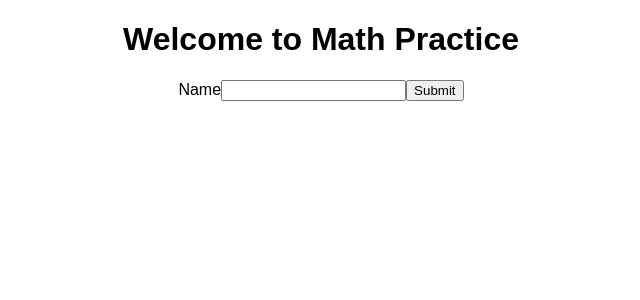
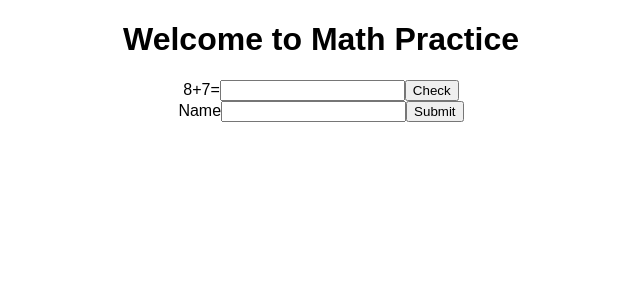
Before and after one commit to cristianagrigoriu/ReactMathPractice, a React (Create React App) app: page / in a window 1280 px wide. Shown: the top 300 px of the page, without its empty margins (319-959 px from the left). Built offline with nearby package versions, Linux system fonts and the light colour scheme.

Commit message:
Start quiz question

```diff
--- a/src/App.js
+++ b/src/App.js
@@ -3,10 +3,17 @@ import "./styles.css";
 import Greeting from "./Greeting";
 import Settings from "./Settings";
 import Quiz from "./Quiz";
+import QuizQuestion from "./QuizQuestion";
 
 export default function App() {
   const [showSettings, setShowSettings] = useState(false);
   const [showQuiz, setShowQuiz] = useState(false);
+
+  const [settings, setSettings] = useState({
+    numberOfOperations: 0,
+    operationsType: ["+", "-"],
+    displayAllAtOnce: false
+  });
 
   function handleShowSettings() {
     setShowSettings(true);
@@ -15,15 +22,16 @@ export default function App() {
   function startQuiz(settings) {
     setShowSettings(false);
     setShowQuiz(true);
-    const { numberOfOperations, operationsType, displayAllAtOnce } = settings;
-    console.log(numberOfOperations);
-    console.log(operationsType);
-    console.log(displayAllAtOnce);
+    setSettings(settings);
+    // console.log(numberOfOperations);
+    // console.log(operationsType);
+    // console.log(displayAllAtOnce);
   }
 
   return (
     <div className="App">
       <h1>Welcome to Math Practice</h1>
+      <QuizQuestion operations={settings.operationsType} />
       <Greeting submitHandler={handleShowSettings} />
       {showSettings ? <Settings onSettingsSelected={startQuiz} /> : null}
       {showQuiz ? <Quiz /> : null}
--- a/src/OperationsTypePicker.js
+++ b/src/OperationsTypePicker.js
@@ -1,12 +1,7 @@
 import React from "react";
 
 export default function OperationsTypePicker({ onChange }) {
-  let typeOfOperations = [
-    "addition",
-    "subtraction",
-    "multiplication",
-    "division"
-  ];
+  let typeOfOperations = ["+", "-", "*", "/"];
 
   function onOperationChosen(options) {
     onChange([...options].filter(x => x.selected).map(x => x.value));
--- /dev/null
+++ b/src/QuizQuestion.js
@@ -0,0 +1,45 @@
+import React, { useState, useEffect } from "react";
+
+export default function QuizQuestion({ operations }) {
+  const [userResult, setUserResult] = useState(0);
+  const [firstNumber, setFirstNumber] = useState(getRandomNumber());
+
+  //useEffect
+  //const firstNumber = useEffect()
+
+  //const firstNumber = getRandomNumber();
+  const secondNumber = getRandomNumber();
+
+  const sign = getRandomOperation();
+  const equalSign = "=";
+
+  function getRandomOperation() {
+    let randomIndex = Math.floor(Math.random() * operations.length);
+    return operations[randomIndex];
+  }
+
+  function getRandomNumber() {
+    return Math.floor(Math.random() * 10);
+  }
+
+  function handleUserResult(value) {
+    setUserResult(value);
+  }
+
+  function checkUserResult() {
+    const realResult = eval(`${firstNumber} ${sign} ${secondNumber}`);
+    console.log(realResult === userResult);
+    return realResult === userResult;
+  }
+
+  return (
+    <div>
+      <span>{firstNumber}</span>
+      <span>{sign}</span>
+      <span>{secondNumber}</span>
+      <span>{equalSign}</span>
+      <input onChange={event => handleUserResult(event.target.value)} />
+      <button onClick={checkUserResult}>Check</button>
+    </div>
+  );
+}
```
